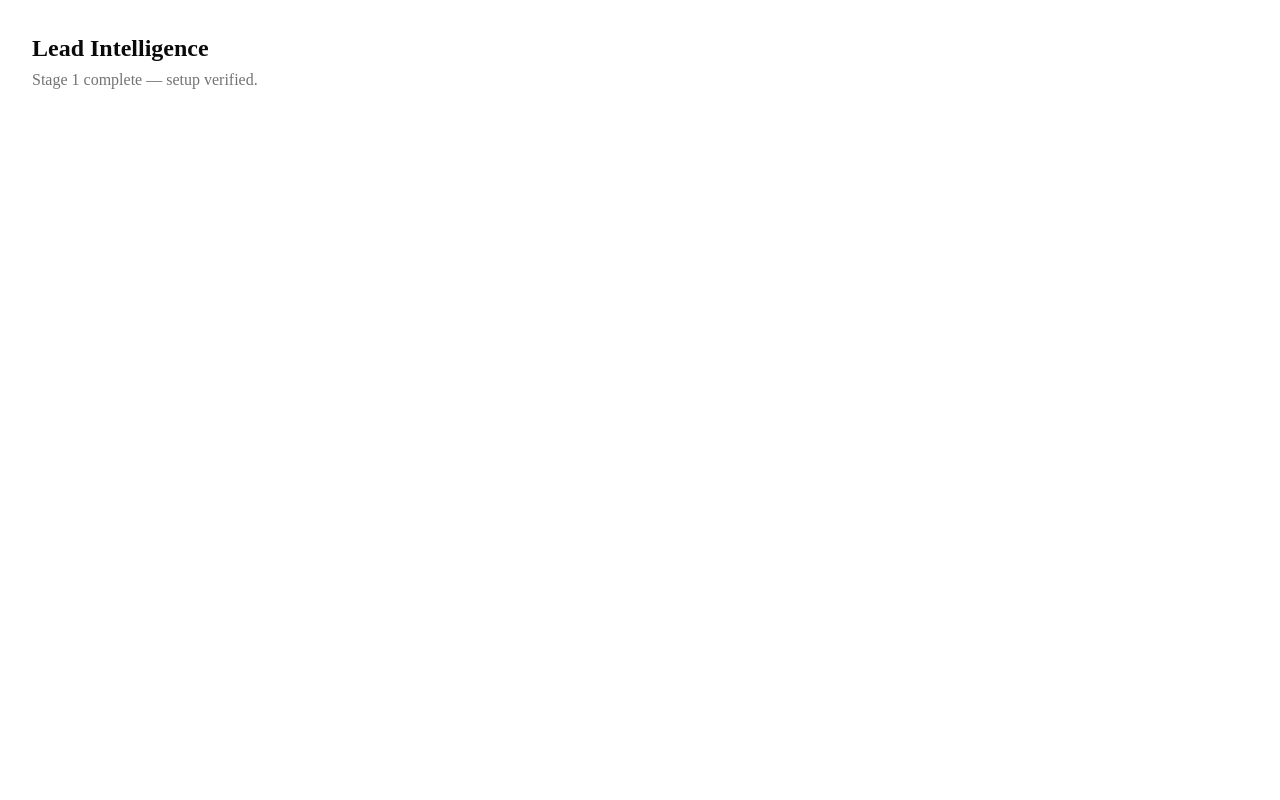
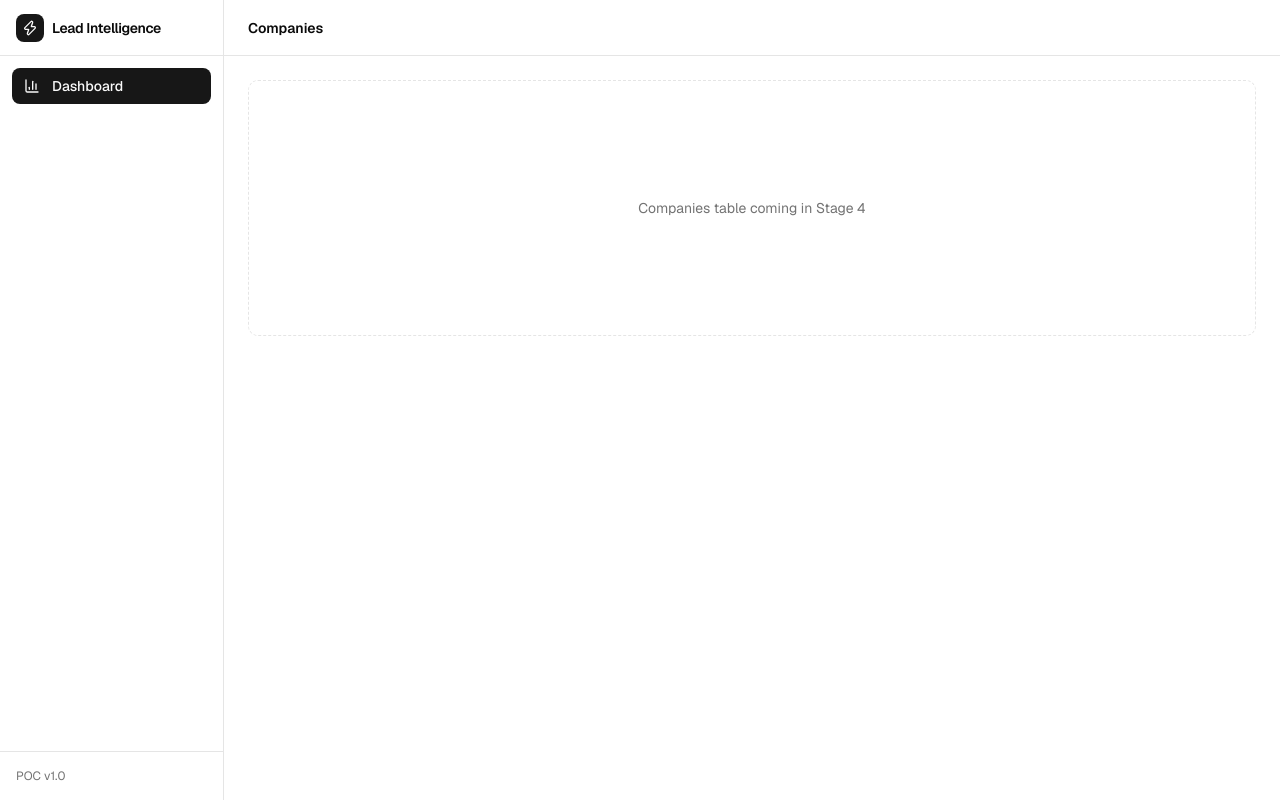
Before and after one commit to Rohitmehta395/leadgen-bot, a Next.js app: page /dashboard in a window 1280 px wide. Built offline with nearby package versions, Linux system fonts and the light colour scheme.

Commit message:
feat: stage 3 — app shell, sidebar layout, topbar

```diff
--- a/app/dashboard/page.js
+++ b/app/dashboard/page.js
@@ -1,8 +1,19 @@
+import Topbar from '@/components/layout/Topbar'
+
 export default function DashboardPage() {
   return (
-    <div className="p-8">
-      <h1 className="text-2xl font-semibold">Lead Intelligence</h1>
-      <p className="text-muted-foreground mt-1">Stage 1 complete — setup verified.</p>
+    <div className="flex flex-col flex-1 overflow-hidden">
+      <Topbar title="Companies">
+        {/* Discovery button will be added in Stage 8 */}
+      </Topbar>
+      <div className="flex-1 overflow-auto p-6">
+        {/* Companies table will be added in Stage 4 */}
+        <div className="flex h-64 items-center justify-center rounded-lg border border-dashed border-border">
+          <p className="text-sm text-muted-foreground">
+            Companies table coming in Stage 4
+          </p>
+        </div>
+      </div>
     </div>
   )
 }
--- a/app/layout.js
+++ b/app/layout.js
@@ -1,28 +1,27 @@
-import { Geist, Geist_Mono } from "next/font/google";
-import "./globals.css";
+import { Geist } from 'next/font/google'
+import { Toaster } from '@/components/ui/sonner'
+import Sidebar from '@/components/layout/Sidebar'
+import './globals.css'
 
-const geistSans = Geist({
-  variable: "--font-geist-sans",
-  subsets: ["latin"],
-});
-
-const geistMono = Geist_Mono({
-  variable: "--font-geist-mono",
-  subsets: ["latin"],
-});
+const geist = Geist({ subsets: ['latin'] })
 
 export const metadata = {
-  title: "Create Next App",
-  description: "Generated by create next app",
-};
+  title: 'Lead Intelligence',
+  description: 'AI-powered lead generation platform',
+}
 
 export default function RootLayout({ children }) {
   return (
-    <html
-      lang="en"
-      className={`${geistSans.variable} ${geistMono.variable} h-full antialiased`}
-    >
-      <body className="min-h-full flex flex-col">{children}</body>
+    <html lang="en" suppressHydrationWarning>
+      <body className={geist.className}>
+        <div className="flex h-screen overflow-hidden bg-background">
+          <Sidebar />
+          <main className="flex flex-1 flex-col overflow-hidden">
+            {children}
+          </main>
+        </div>
+        <Toaster richColors position="top-right" />
+      </body>
     </html>
-  );
+  )
 }
--- /dev/null
+++ b/components/layout/Sidebar.jsx
@@ -0,0 +1,60 @@
+'use client'
+
+import Link from 'next/link'
+import { usePathname } from 'next/navigation'
+import { BarChart3, Zap } from 'lucide-react'
+import { cn } from '@/lib/utils'
+
+const navItems = [
+  {
+    label: 'Dashboard',
+    href: '/dashboard',
+    icon: BarChart3,
+  },
+]
+
+export default function Sidebar() {
+  const pathname = usePathname()
+
+  return (
+    <aside className="flex h-screen w-56 flex-col border-r border-border bg-card">
+      {/* Logo */}
+      <div className="flex h-14 items-center gap-2 border-b border-border px-4">
+        <div className="flex h-7 w-7 items-center justify-center rounded-md bg-primary">
+          <Zap className="h-4 w-4 text-primary-foreground" />
+        </div>
+        <span className="text-sm font-semibold tracking-tight">
+          Lead Intelligence
+        </span>
+      </div>
+
+      {/* Nav */}
+      <nav className="flex flex-col gap-1 p-3">
+        {navItems.map((item) => {
+          const Icon = item.icon
+          const isActive = pathname === item.href || pathname.startsWith(item.href)
+          return (
+            <Link
+              key={item.href}
+              href={item.href}
+              className={cn(
+                'flex items-center gap-3 rounded-md px-3 py-2 text-sm font-medium transition-colors',
+                isActive
+                  ? 'bg-primary text-primary-foreground'
+                  : 'text-muted-foreground hover:bg-accent hover:text-accent-foreground'
+              )}
+            >
+              <Icon className="h-4 w-4" />
+              {item.label}
+            </Link>
+          )
+        })}
+      </nav>
+
+      {/* Footer */}
+      <div className="mt-auto border-t border-border p-4">
+        <p className="text-xs text-muted-foreground">POC v1.0</p>
+      </div>
+    </aside>
+  )
+}
--- /dev/null
+++ b/components/layout/Topbar.jsx
@@ -0,0 +1,8 @@
+export default function Topbar({ title, children }) {
+  return (
+    <div className="flex h-14 items-center justify-between border-b border-border bg-background px-6">
+      <h1 className="text-sm font-semibold text-foreground">{title}</h1>
+      <div className="flex items-center gap-2">{children}</div>
+    </div>
+  )
+}
--- a/prisma.config.ts
+++ b/prisma.config.ts
@@ -12,6 +12,5 @@ export default defineConfig({
   },
   datasource: {
     url: process.env["DATABASE_URL"]!,
-    directUrl: process.env["DIRECT_URL"],
   },
 });
```
